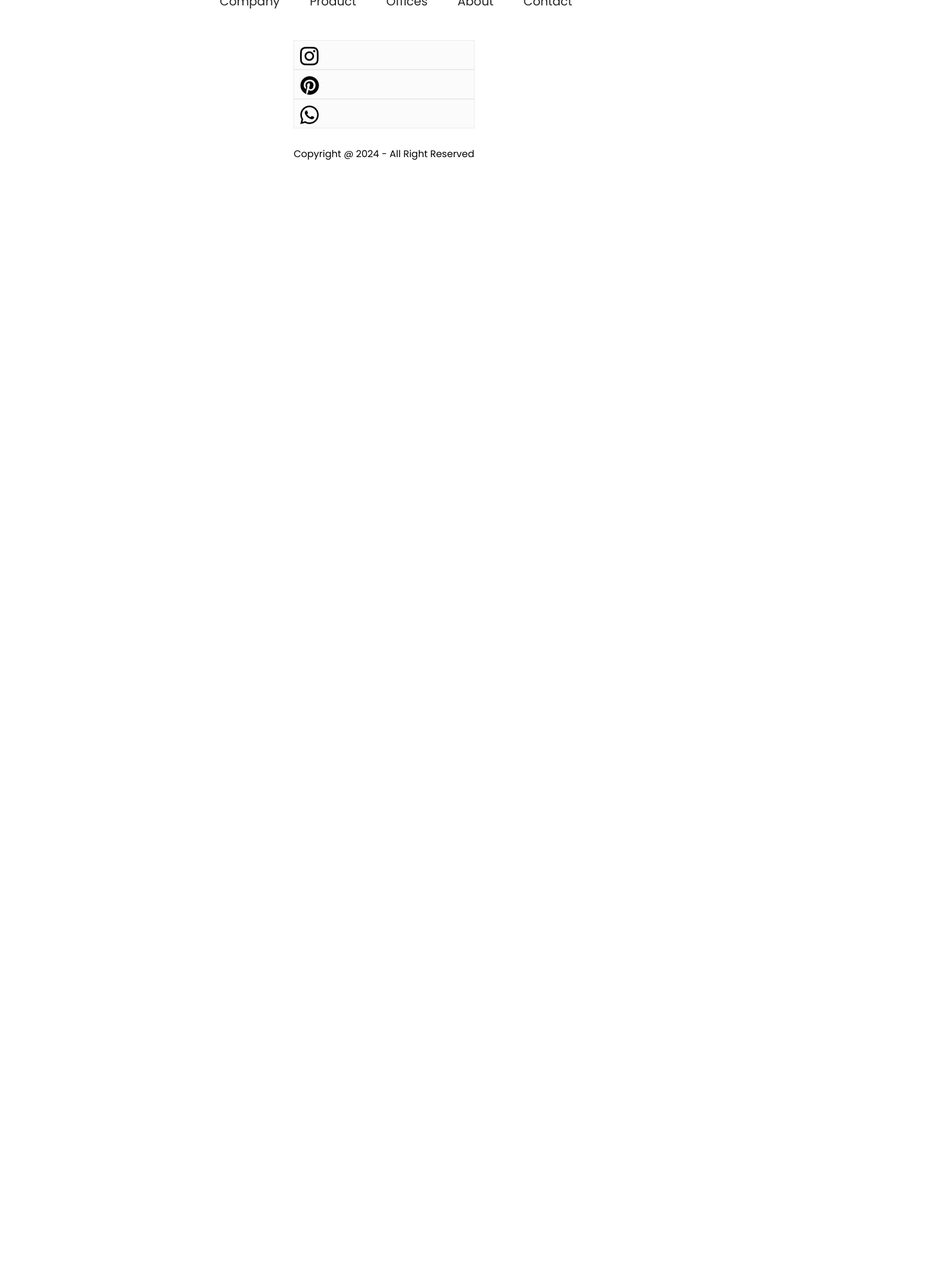
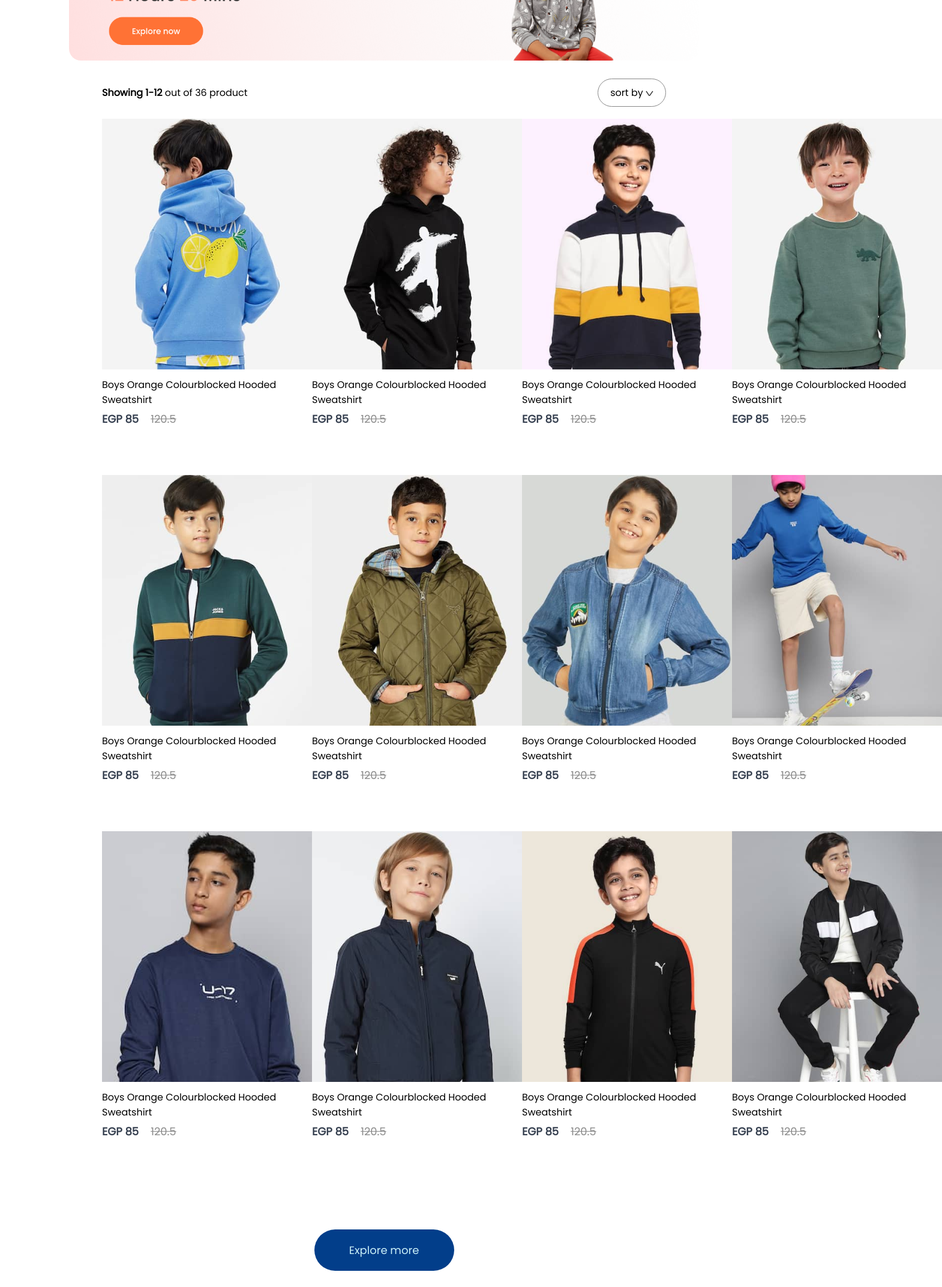
Before and after one commit to wantedali/E-Commerce_Web, a React (Create React App) app in the folder frontend/e-commerce_front/: page /kids in a window 1280 px wide. Shown: the part 240-2386 px from the top of the page at 60% size, 1570 px wide, since content can reach past the window. Before the commit the page ends 800 px from the top, so only its background shows below. Built offline with nearby package versions, Linux system fonts and the light colour scheme.

Commit message:
shop-category page
still need some editing

```diff
--- a/frontend/e-commerce_front/src/App.js
+++ b/frontend/e-commerce_front/src/App.js
@@ -6,6 +6,10 @@
 import Product from './Pages/Product';
 import Cart from './Pages/Cart';
 import Footer1 from './Components/Footer1/Footer1';
+import men_banner from './Components/Assets/banner_mens.png';
+import women_banner from './Components/Assets/banner_women2.jpg';
+import kid_banner from './Components/Assets/banner_kids.png';
+
 function App() {
   return (
     <div>
@@ -13,9 +17,9 @@
         <Navbar />
         <Routes>
           <Route path="/" element={<Shop />} />
-          <Route path="/mens" element={<ShopCategory category="men" />} />
-          <Route path="/womens" element={<ShopCategory category="women" />} />
-          <Route path="/kids" element={<ShopCategory category="kid" />} />
+          <Route path="/men" element={<ShopCategory banner = {men_banner} category="men" />} />
+          <Route path="/women" element={<ShopCategory banner = {women_banner}  category="women" />} />
+          <Route path="/kids" element={<ShopCategory banner = {kid_banner}  category="kid" />} />
           <Route path='/product' element={<Product />}>
             <Route path=':productId' element={<Product />} />
           </Route>
--- a/frontend/e-commerce_front/src/Components/Hero/Hero.css
+++ b/frontend/e-commerce_front/src/Components/Hero/Hero.css
@@ -46,7 +46,7 @@
     border-radius: 75px;
     margin-top: 30px;
     background-color: #023E8A;
-    color: white;
+    color: #CAF0F8;
     font-size: 22px;
     font-weight: 500;
     transition: background-color 0.3s, transform 0.3s;
--- a/frontend/e-commerce_front/src/Contexts/ShopContext.jsx
+++ b/frontend/e-commerce_front/src/Contexts/ShopContext.jsx
@@ -1,11 +1,11 @@
 import React, { createContext } from "react";
-import allproduct from '../Components/Assets/all_product'
+import all_product from '../Components/Assets/all_product'
 
 export const ShopContext = createContext(null);
 
 const ShopContextProvider = (props) => {
 
-    const contextValue = {}
+    const contextValue = {all_product}
 
     return (
         <ShopContext.Provider value={contextValue}>
--- a/frontend/e-commerce_front/src/Pages/CSS/ShopCategory.css
+++ b/frontend/e-commerce_front/src/Pages/CSS/ShopCategory.css
@@ -0,0 +1,55 @@
+.shopcategory-banner {
+    display: block;
+    margin: 30px auto;
+    width: 82%;
+    border-radius: 20px;
+}
+
+.shopcategory-indexSort {
+    display: flex;
+    margin: 0 170px;
+    justify-content: space-between;
+    align-items: center;
+}
+
+.shopcategory-sort {
+    padding: 10px 20px;
+    border-radius: 40px;
+    border: 1px solid #888;
+}
+
+.shopcategory-indexSort p span {
+    font-weight: 600;
+}
+
+.shopcategory-products {
+    margin: 20px 170px;
+    display: grid;
+    grid-template-columns: 1fr 1fr 1fr 1fr;
+    row-gap: 80px;
+    /* gap: 20px; */
+}
+
+.shopcategory-loadmore {
+    display: flex;
+    justify-content: center;
+    align-items: center;
+    margin: 150px auto;
+    width: 233px;
+    height: 29px;
+    border-radius: 75px;
+    background-color: #023E8A;
+    color: #CAF0F8;
+    font-size: 18px;
+    font-weight: 500;
+    padding: 20px 0;
+    transition: background-color 0.3s, transform 0.3s;
+    cursor: pointer;
+}
+
+.shopcategory-loadmore:hover {
+    background-color: #007bff;
+    /* Change to a lighter shade */
+    transform: scale(1.05);
+    /* Scale up by 5% on hover */
+}
--- a/frontend/e-commerce_front/src/Pages/ShopCategory.jsx
+++ b/frontend/e-commerce_front/src/Pages/ShopCategory.jsx
@@ -1,12 +1,36 @@
 import React, { useContext } from "react";
 import './CSS/ShopCategory.css';
 import {ShopContext} from '../Contexts/ShopContext'
+import dropdown_icon from '../Components/Assets/dropdown_icon.png';
+import Item from '../Components/Item/Item';
 
 const ShopCategory = (props) => {
     const {all_product} = useContext(ShopContext)
     return (
         <div className="shop-category">
-
+            <img src={props.banner} alt="" className="shopcategory-banner" />
+            <div className="shopcategory-indexSort">
+                <p>
+                    <span>Showing 1-12</span> out of 36 product
+                </p>
+                <div className="shopcategory-sort">
+                    sort by <img src={dropdown_icon} alt="" />
+                </div>
+            </div>
+            <div className="shopcategory-products">
+                {all_product.map((item,i)=>{
+                    if(props.category === item.category)
+                    {
+                        return <Item key ={i} id ={item.id} name ={item.name} image={item.image} new_price={item.new_price} old_price = {item.old_price}/>
+                    }
+                    else {
+                        return null;
+                    }
+                })}
+            </div>
+            <div className="shopcategory-loadmore">
+                Explore more
+            </div>
         </div>
     )
 }
```
Also changed, not shown: frontend/e-commerce_front/src/Pages/LoginSignup.jsx (added, +11 -0 lines), frontend/e-commerce_front/src/Components/Assets/banner_women2.jpg (added), frontend/e-commerce_front/src/Pages/CSS/LoginSignup.css (added).
